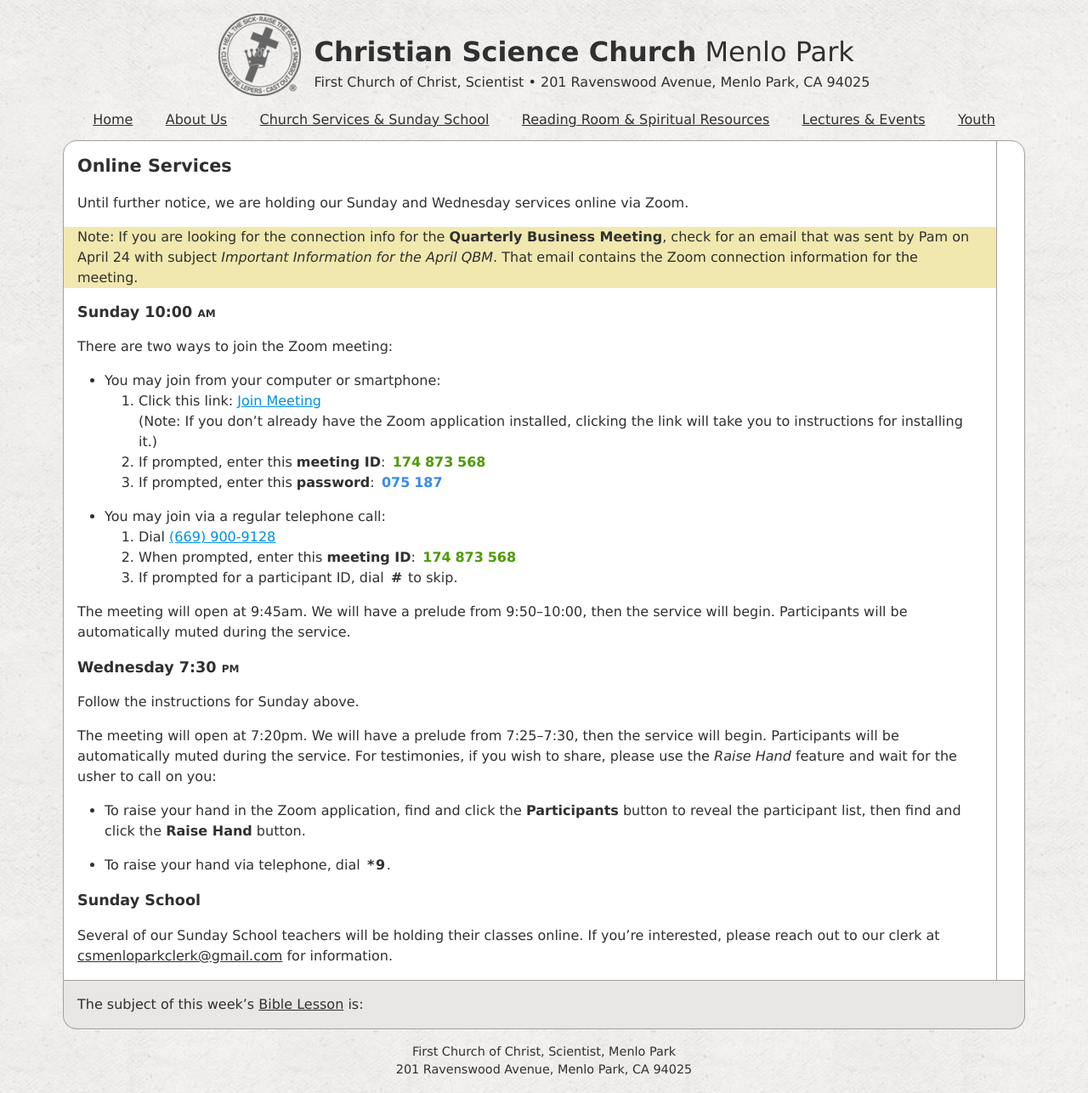
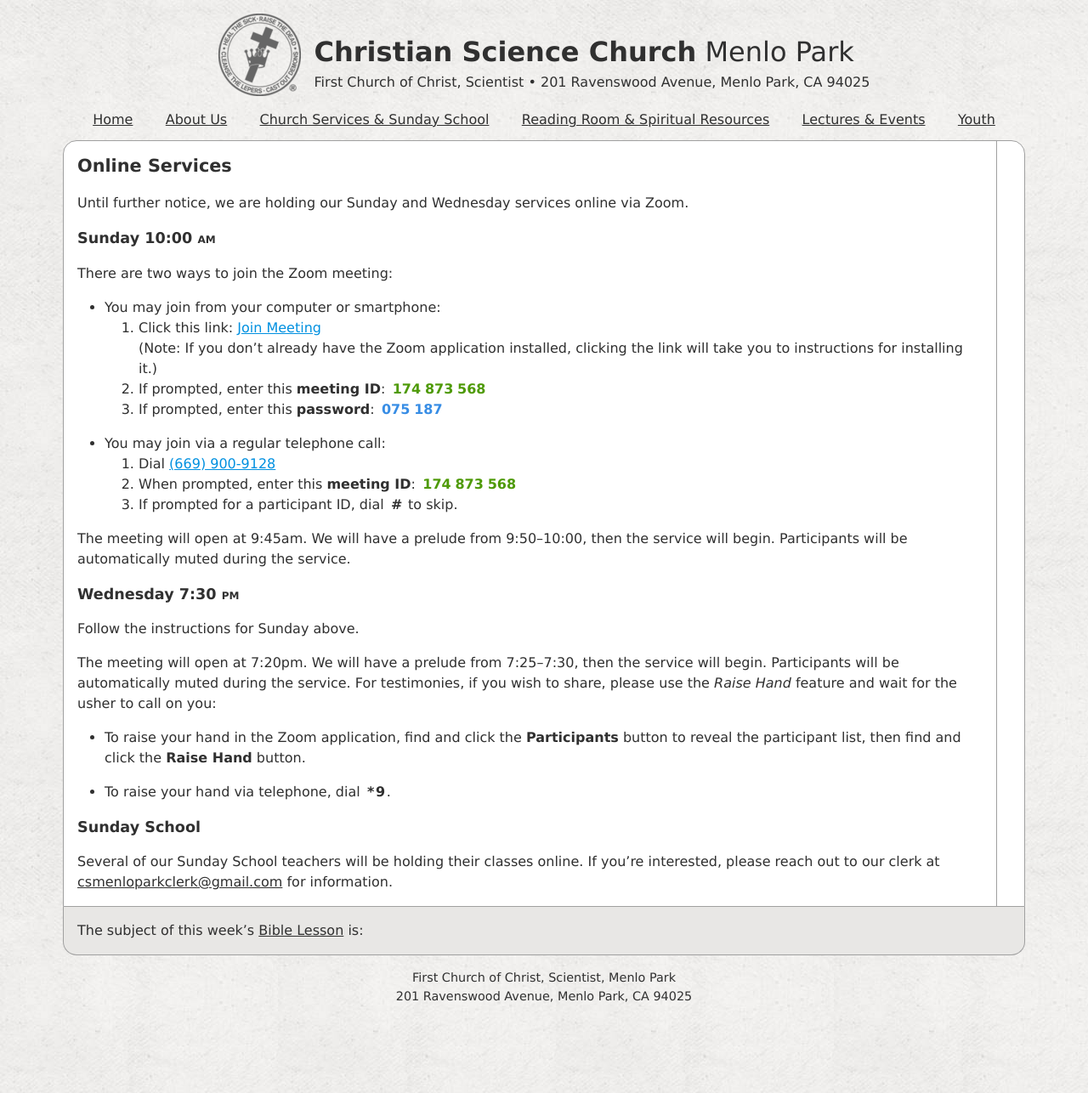
Before and after one commit to kalgynirae/csmenlopark, a Jekyll site: the page built from pages/online-services.md, in a window 1280 px wide. Shown: the whole page at 85% size. Built offline with Jekyll 4.4.1, drawn with Linux system fonts in a browser that asks for light colours; nearby versions of some CDN libraries; our own code applies the rules of GitHub Pages for plain Markdown files; a script that is not in the unit is left out; after the commit the page ends 1200 px from its top, so only the background shows below that.

Commit message:
Remove note about QBM

```diff
--- a/pages/online-services.md
+++ b/pages/online-services.md
@@ -11,8 +11,6 @@
 
 Until further notice, we are holding our Sunday and Wednesday services online
 via Zoom.
-
-<p class="highlight-box">Note: If you are looking for the connection info for the <strong>Quarterly Business Meeting</strong>, check for an email that was sent by Pam on April 24 with subject <em>Important Information for the April QBM</em>. That email contains the Zoom connection information for the meeting.</p>
 
 ## Sunday <time datetime="10:00">10:00 am</time>
 
```
